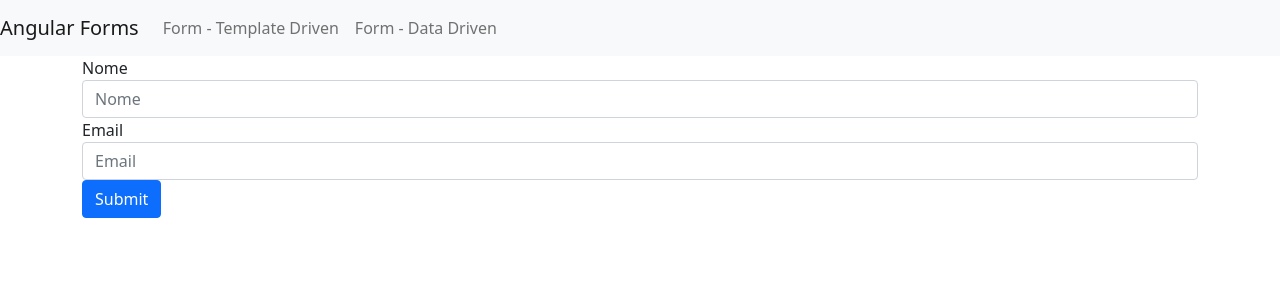
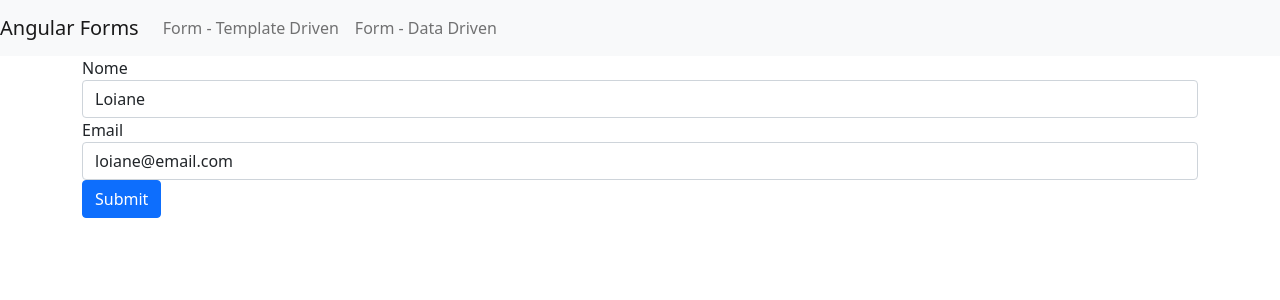
Before and after one commit to luanpoppe/loiane-angular-01, an Angular app: page /templateForm in a window 1280 px wide. Shown: the top 300 px of the page. Built offline with nearby package versions, Linux system fonts and the light colour scheme.

Commit message:
Terminei a aula ‘Forms (template driven) Inicializando valores com ngModel’

```diff
--- a/src/app/template-form/template-form.component.html
+++ b/src/app/template-form/template-form.component.html
@@ -7,7 +7,7 @@
       id="nome"
       placeholder="Nome"
       name="nome"
-      ngModel
+      [(ngModel)]="usuario.nome"
     />
   </div>
 
@@ -20,6 +20,7 @@
       placeholder="Email"
       name="email"
       ngModel
+      [(ngModel)]="usuario.email"
     />
   </div>
 
--- a/src/app/template-form/template-form.component.ts
+++ b/src/app/template-form/template-form.component.ts
@@ -8,9 +8,16 @@
 export class TemplateFormComponent implements OnInit {
   constructor() {}
 
-  ngOnInit(): void {}
+  usuario: any = {
+    nome: 'Loiane',
+    email: 'loiane@email.com',
+  };
 
   onSubmit(form: any) {
-    console.log(form);
+    console.log(form.value);
+
+    console.log(this.usuario);
   }
+
+  ngOnInit(): void {}
 }
```
